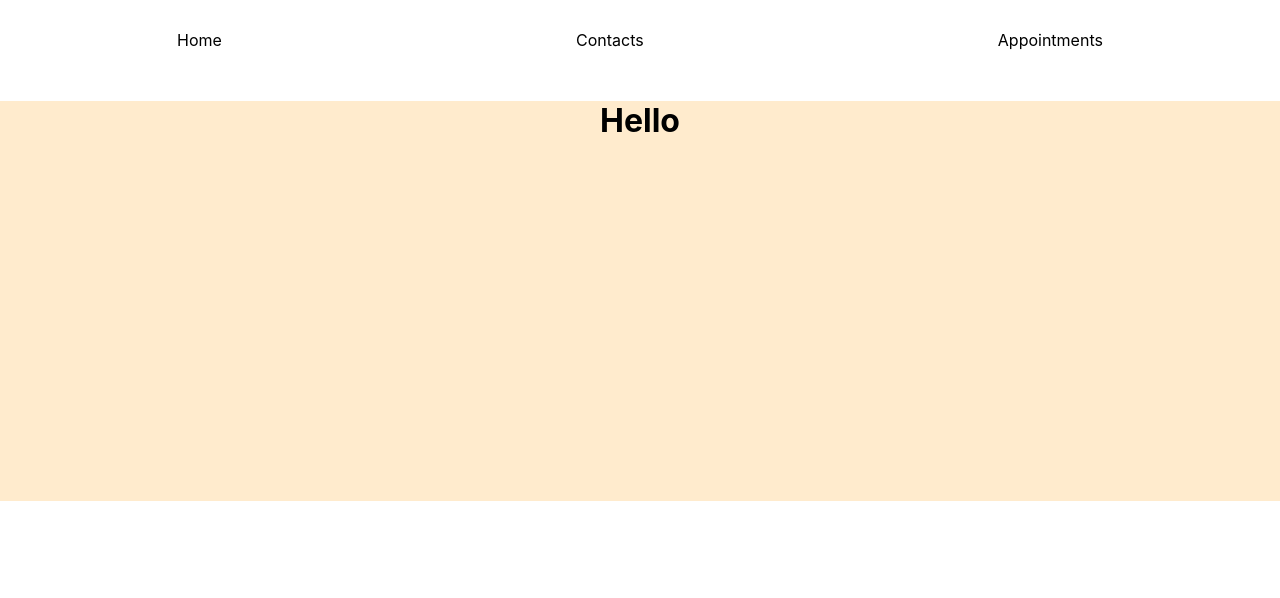
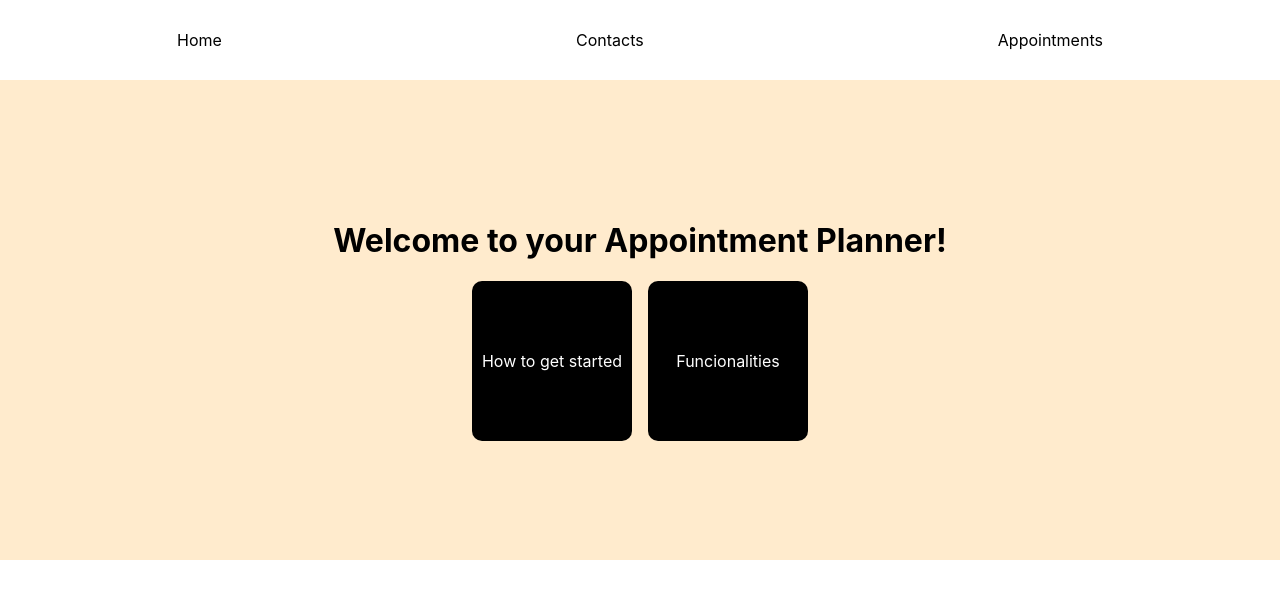
Before and after one commit to Vitor104/SchedulEase, a React (Create React App) app: page / in a window 1280 px wide. Shown: the top 598 px of the page. Built offline with nearby package versions, Linux system fonts and the light colour scheme.

Commit message:
estou começando a alterar o css

```diff
--- a/src/componentes/app/App.css
+++ b/src/componentes/app/App.css
@@ -41,3 +41,9 @@
   border-radius: 15px;
   gap: 1.5em;
 }
+
+.textNav:active {
+  background-color: blanchedalmond;
+  height: 3em;
+  width: 6.5em;
+}
--- a/src/componentes/contacts/contact.js
+++ b/src/componentes/contacts/contact.js
@@ -11,13 +11,13 @@ function Contact (props) {
 
             <section>
                 <form className={styles.formulario}>
-                    <label for='nome'>Nome: </label>
+                    <label for='nome' className={styles.label}>Nome: </label>
                     <input required  placeholder="Name" onChange={props.handleNameChange} className={styles.formChild} id="nome" type="text"></input><br></br>
 
-                    <label for="email">Email: </label>
+                    <label for="email" className={styles.label}>Email: </label>
                     <input required placeholder="Email" onChange={props.handleEmailChange} className={styles.formChild} id='email'></input><br></br>
 
-                    <label for="contato">Contato: </label>
+                    <label for="contato" className={styles.label}>Contato: </label>
                     <input required placeholder="Contact" onChange={props.handleContatoChange} className={styles.formChild} id='contato'></input><br></br>
 
                     <button type="submit" onClick={props.submitForm} className={styles.button}>Save</button>
--- a/src/componentes/contacts/contact.module.css
+++ b/src/componentes/contacts/contact.module.css
@@ -15,6 +15,8 @@
     gap: 4px;
     justify-content: space-between;
     align-items: center;
+    animation-name: contacts;
+    animation-duration: 2s;
 }
 
 .formChild {
@@ -22,6 +24,7 @@
     border-radius: 15px;
     text-align: center;
 }
+
 
 .formChild:active {
     border: 2px solid black;
@@ -36,6 +39,7 @@
 
 .button:active {
     border: 3px solid black;
+    transform: translate(0px, -5px);
 }
 
 .example {
@@ -50,3 +54,7 @@
     height: 30em;
     gap: 2em;
 }
+
+@keyframes contacts {
+    from {transform: translateX(-70px);}
+  }
--- a/src/componentes/root/root.js
+++ b/src/componentes/root/root.js
@@ -4,7 +4,16 @@ import styles from './root.module.css';
 function Root() {
     return (
         <div className={styles.container}>
-            <h1 className={styles.h1}>Hello</h1>
+            <h1 className={styles.h1}>Welcome to your Appointment Planner!</h1>
+            <section className={styles.containerInfo}>
+                <div className={styles.info}>
+                    <p className={styles.p}>How to get started</p>
+                </div>
+                <div className={styles.info}>
+                    <p className={styles.p}>Funcionalities</p>
+                </div>
+            </section>
+
         </div>
     )
 }
--- a/src/componentes/root/root.module.css
+++ b/src/componentes/root/root.module.css
@@ -1,14 +1,40 @@
 .container {
     background-color: blanchedalmond;
-    height: 25em;
+    height: 30em;
+    display: flex;
+    flex-direction: column;
+    align-items: center;
+    justify-content: center;
 }
 
 .h1 {
     animation-name: example;
-    animation-duration: 3s;
+    animation-duration: 2s;
 }
 
+.containerInfo {
+    display: flex;
+    align-items: center;
+    justify-content: center;
+    gap: 1em;
+    width: 100%;
+}
+
+.info {
+    height: 10em;
+    width: 10em;
+    background-color: rgb(0, 0, 0);
+    display: flex;
+    align-items: center;
+    justify-content: center;
+    color: white;
+    border-radius: 10px;
+    animation-name: example;
+    animation-duration: 2s;
+}
+
+
+
 @keyframes example {
-    from {left: -100px;}
-    to {left: 200px;}
+    from {transform: translate(100px)}
 }
```
